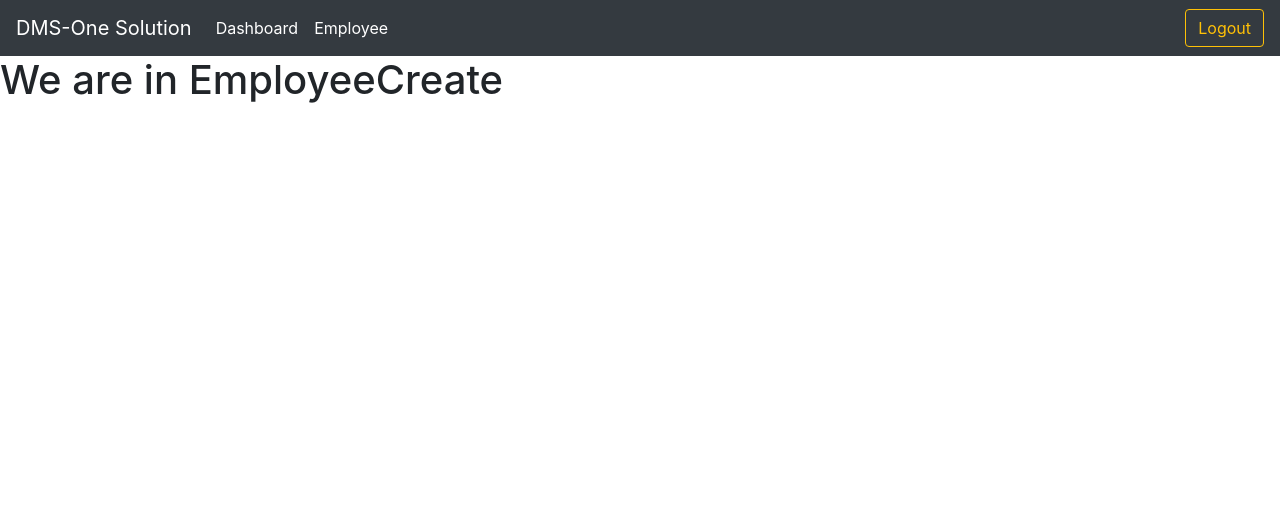
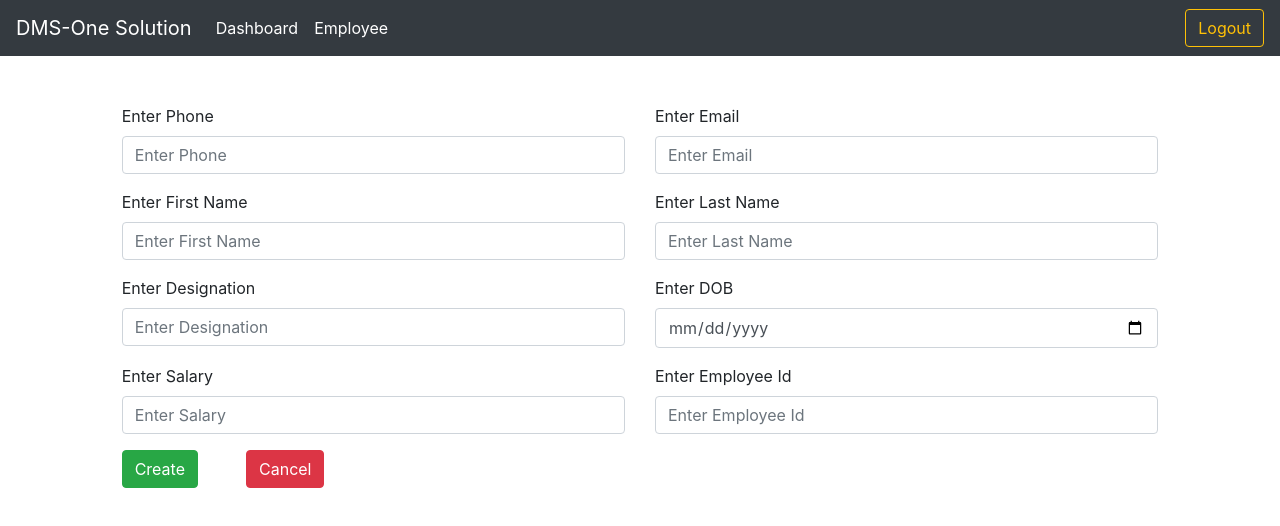
Before and after one commit to ahetesum/bootstrap-practice-react, a React (Create React App) app: page /employee-create in a window 1280 px wide. Shown: the top 526 px of the page. Built offline with nearby package versions, Linux system fonts and the light colour scheme.

Commit message:
crud create completed

```diff
--- a/src/App.js
+++ b/src/App.js
@@ -20,7 +20,6 @@ function App() {
         <Route path="/" element={<GetOTP/>} ></Route>
         <Route path="/employee-list" element={<EmployeeList/>} ></Route>
         <Route path="/employee-create" element={<EmployeeCreate/>} ></Route>
-
         <Route path="/employee-update" element={<EmployeeUpdate/>} ></Route>
 
       </Routes>
--- a/src/pages/EnterOTP.js
+++ b/src/pages/EnterOTP.js
@@ -27,9 +27,10 @@ const EnterOTP=()=>{
                     if(data && data.token)
                     {
                         console.log(data)
-                        localStorage.setItem("USER_TOKEN",data.token)
 
-                        navigator('/dashboard');
+                        localStorage.setItem("USER_TOKEN",data.token);
+
+                        navigator('/employee-list');
                     }
             });
         });
--- a/src/pages/GetOTP.js
+++ b/src/pages/GetOTP.js
@@ -14,9 +14,16 @@ const GetOTP=()=>{
             response.json().then(data=>{
                     if(data && data.OTP)
                     {
+
                         localStorage.setItem("PHONE_NUMBER",phoneNumber);
+                        localStorage.setItem("USER_ROLE",data.role)
+
                         console.log(data)
                         navigator('/enter-otp');
+                    }
+                    else  if(data.error)
+                    {
+                        alert(data.error);
                     }
             });
         });
--- a/src/pages/employee/EmployeeCreate.js
+++ b/src/pages/employee/EmployeeCreate.js
@@ -1,10 +1,119 @@
-import React from "react";
+import React, { useState } from "react";
+import { useNavigate } from "react-router-dom";
 
 
 const EmployeeCreate=()=>{
+
+    const navigator= useNavigate();
+
+
+    const [phoneNumber,setPhoneNumber]=useState('');
+    const [email,setEmail]=useState('');
+    const [firstName,setFirstName]=useState('');
+    const [lastName,setLastName]=useState('');
+    const [designation,setDesignation]=useState('');
+    const [dob,setDOB]=useState('');
+    const [empId,setEMPID]=useState('');
+    const [salary,setSalary]=useState('');
+
+    const createUser=()=>{
+        console.log('create user API');
+        if(phoneNumber===''|| email==='' || dob==='' || firstName==='')
+        {
+            alert('Please enter the feilds');
+            return;
+        }
+        const userObj={};
+        userObj.mobile= phoneNumber;
+        userObj.email= email;
+        userObj.employee={};
+        userObj.employee.firstName=firstName;
+        userObj.employee.lastName=lastName;
+        userObj.employee.designation=designation;
+        userObj.employee.dob=dob;
+        userObj.employee.empId=empId;
+        userObj.employee.salary=salary;
+        console.log(userObj);
+
+        fetch('http://localhost:7007/api/v1/auth/register',
+        { method: 'POST',  headers: {
+            'Content-Type': 'application/json'
+          }, body:JSON.stringify(userObj)}
+        ).then((response)=>{
+            response.json().then(data=>{
+                    console.log(data)
+                    navigator('/employee-list')
+            })
+        });
+
+    }
+
     return(
         <>
-        <h1>We are in EmployeeCreate</h1>
+        <div className="container mt-5 col-md-10">
+            <div className="row">
+                <div class="form-group col-md-6">
+                    <label for="phoneNumber">Enter Phone</label>
+                    <input type="tel" class="form-control" id="phoneNumber"
+                    value={phoneNumber} onChange={(e)=>setPhoneNumber(e.target.value)}
+                    aria-describedby="emailHelp" placeholder="Enter Phone" />
+                </div>
+                <div class="form-group col-md-6">
+                    <label for="email">Enter Email</label>
+                    <input type="email" class="form-control" id="email"
+                    value={email} onChange={(e)=>setEmail(e.target.value)}
+                    aria-describedby="emailHelp" placeholder="Enter Email" />
+                </div>
+            </div>
+
+            <div className="row">
+                <div class="form-group col-md-6">
+                    <label for="firstName">Enter First Name</label>
+                    <input type="text" class="form-control" id="firstName"
+                    value={firstName} onChange={(e)=>setFirstName(e.target.value)}
+                    aria-describedby="firstName" placeholder="Enter First Name" />
+                </div>
+                <div class="form-group col-md-6">
+                    <label for="lastName">Enter Last Name</label>
+                    <input type="text" class="form-control" id="lastName"
+                    value={lastName} onChange={(e)=>setLastName(e.target.value)}
+                    aria-describedby="lastName" placeholder="Enter Last Name" />
+                </div>
+            </div>
+            <div className="row">
+                <div class="form-group col-md-6">
+                    <label for="designation">Enter Designation</label>
+                    <input type="text" class="form-control" id="designation"
+                    value={designation} onChange={(e)=>setDesignation(e.target.value)}
+                    aria-describedby="designation" placeholder="Enter Designation" />
+                </div>
+                <div class="form-group col-md-6">
+                    <label for="dob">Enter DOB</label>
+                    <input type="date" class="form-control" id="dob"
+                    value={dob} onChange={(e)=>setDOB(e.target.value)}
+                    aria-describedby="dob" placeholder="Enter Date of Birth" />
+                </div>
+            </div>
+            <div className="row">
+                <div class="form-group col-md-6">
+                    <label for="salary">Enter Salary</label>
+                    <input type="number" class="form-control" id="salary"
+                    value={salary} onChange={(e)=>setSalary(e.target.value)}
+                    aria-describedby="salary" placeholder="Enter Salary" />
+                </div>
+                <div class="form-group col-md-6">
+                    <label for="empid">Enter Employee Id</label>
+                    <input type="text" class="form-control" id="empid"
+                    value={empId} onChange={(e)=>setEMPID(e.target.value)}
+                    aria-describedby="empid" placeholder="Enter Employee Id" />
+                </div>
+            </div>
+            <div className="row col-md-6">
+            <button type="button" onClick={()=>createUser()}  class="btn btn-success">Create</button>
+            <button type="button"  onClick={()=>navigator('/employee-list')} class="btn btn-danger ml-5">Cancel</button>
+
+            </div>
+        </div>
         </>
     );
 }
--- a/src/pages/employee/EmployeeList.js
+++ b/src/pages/employee/EmployeeList.js
@@ -11,6 +11,15 @@ const EmployeeList=()=>{
     useEffect(()=>{
         getEmployees();
     },[])
+
+    const redirectEdit=(id)=>{
+        console.log(id);
+
+    }
+    const redirectCreate=()=>{
+        navigator('/employee-create');
+
+    }
 
     const getEmployees=()=>{
         const token = localStorage.getItem('USER_TOKEN');
@@ -34,6 +43,7 @@ const EmployeeList=()=>{
         <>
         <div className="container mt-5">
             <div className="row">
+                <button type="button" onClick={()=>redirectCreate()}  className="btn btn-info justify-content-end">Create</button>
             <table class="table">
                 <thead>
                     <tr>
@@ -47,16 +57,16 @@ const EmployeeList=()=>{
                 <tbody>
                     {
                         employees.map((item)=>{
-
+                            if(item.firstName!="Admin")
                             return (
-                                    <tr>
+                                    <tr key={item._id}>
                                     <th scope="row">{item.firstName + " "+ item.lastName}</th>
                                     <td>{item.salary}</td>
                                     <td>{item.dob}</td>
                                     <td>{item.designation}</td>
                                     <td>
                                         <div class="btn-group" role="group" aria-label="Basic mixed styles example">
-                                        <button type="button" class="btn btn-success">Edit</button>
+                                        <button type="button" onClick={()=>redirectEdit(item._id)} class="btn btn-success">Edit</button>
                                         <button type="button" class="btn btn-danger">Delete</button>
                                         </div></td>
                                     </tr>
```
